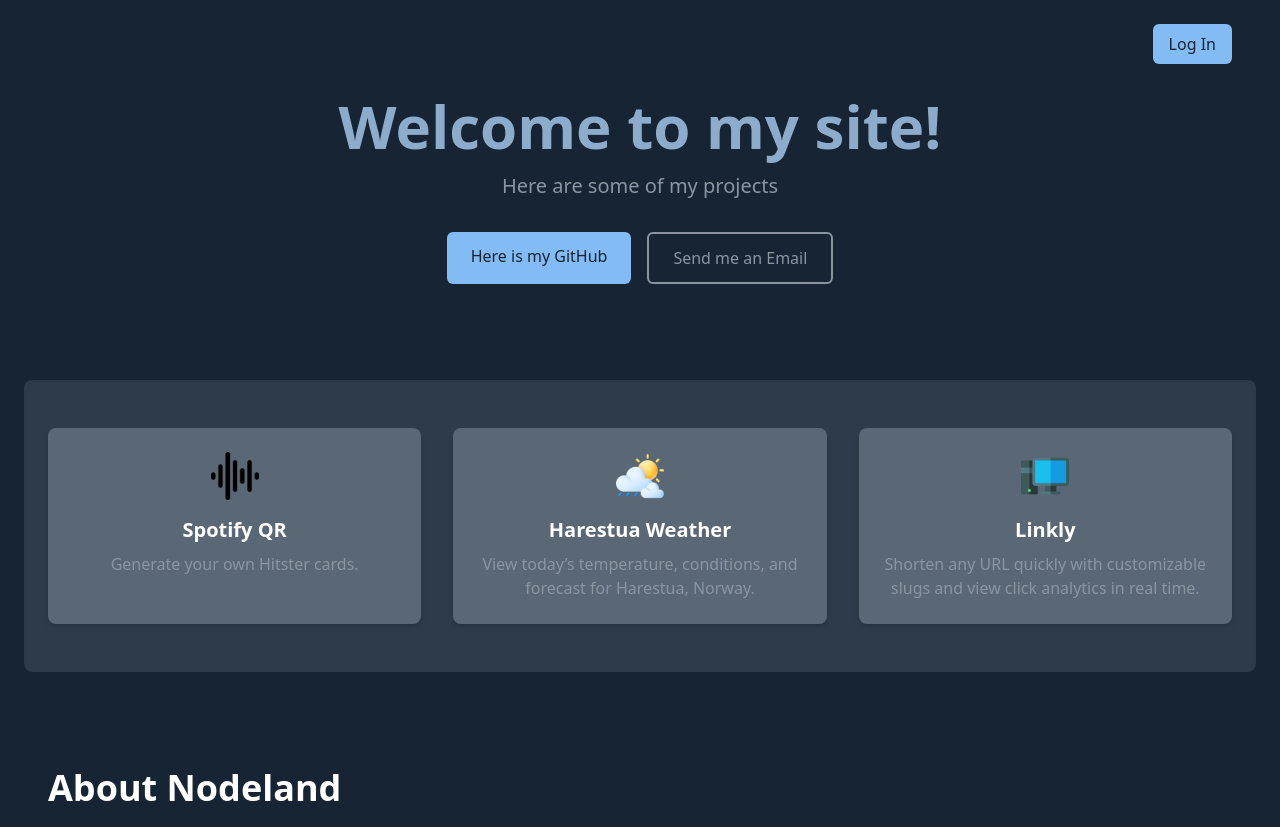
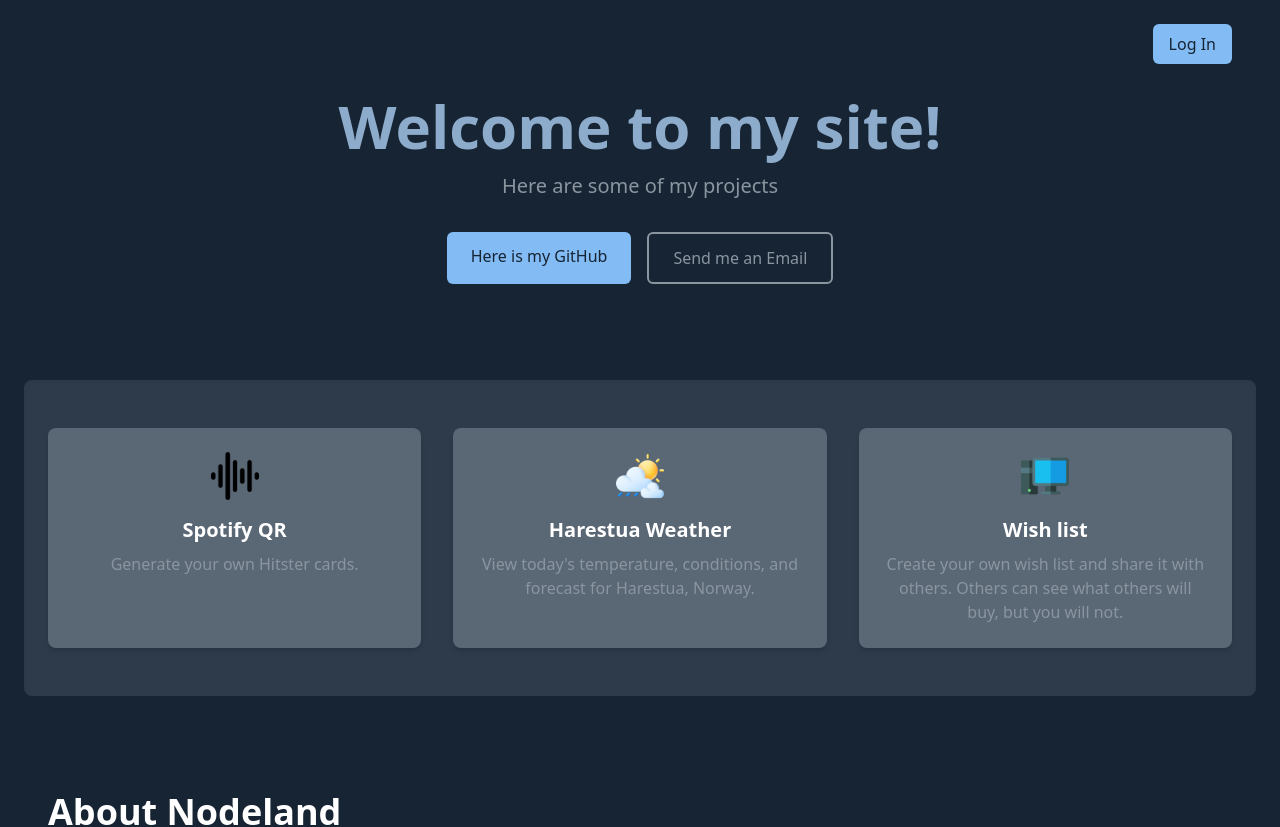
Before and after one commit to HNodeland/nodeland, a React (Vite) app in the folder client/: page / in a window 1280 px wide. Shown: the top 827 px of the page. Built offline with nearby package versions, Linux system fonts and the light colour scheme; no server answers.

Commit message:
(feat): Updated readme. Changed 1 feature description

```diff
--- a/client/src/App.jsx
+++ b/client/src/App.jsx
@@ -93,7 +93,7 @@ export default function App() {
               />
               <h3 className="text-xl font-semibold mb-2">Harestua Weather</h3>
               <p className="text-brand-light">
-                View today’s temperature, conditions, and forecast for Harestua, Norway.
+                View today's temperature, conditions, and forecast for Harestua, Norway.
               </p>
             </div>
             <div className="p-6 bg-brand-mid rounded-lg shadow-md">
@@ -102,9 +102,9 @@ export default function App() {
                 alt="Linkly URL Shortener"
                 className="h-12 w-12 mx-auto mb-4"
               />
-              <h3 className="text-xl font-semibold mb-2">Linkly</h3>
+              <h3 className="text-xl font-semibold mb-2">Wish list</h3>
               <p className="text-brand-light">
-                Shorten any URL quickly with customizable slugs and view click analytics in real time.
+                Create your own wish list and share it with others. Others can see what others will buy, but you will not.
               </p>
             </div>
           </div>
@@ -205,8 +205,8 @@ export default function App() {
               <a href="https://www.flaticon.com/free-icons/radio" className="text-xs hover:text-brand-xlight">
                 Radio icons by Freepik
               </a>
-              <a href="https://www.flaticon.com/free-icons/computer" className="text-xs hover:text-brand-xlight">
-                Computer icons by Freepik
+              <a href="https://www.flaticon.com/free-icons/wish" title="wish icons">
+                Wish icons created by piksart - Flaticon
               </a>
             </nav>
           </div>
```
Also changed, not shown: client/src/assets/add-to-favorites.png (added), 1 other file (tests, documents, lock files or other folders).
